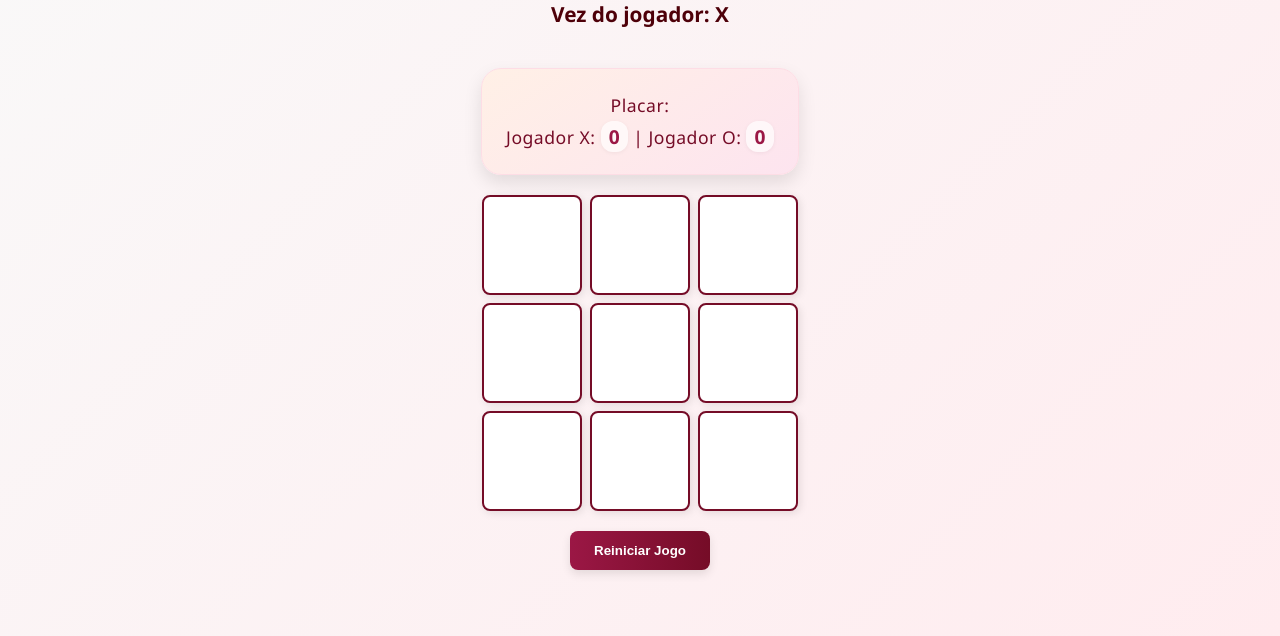
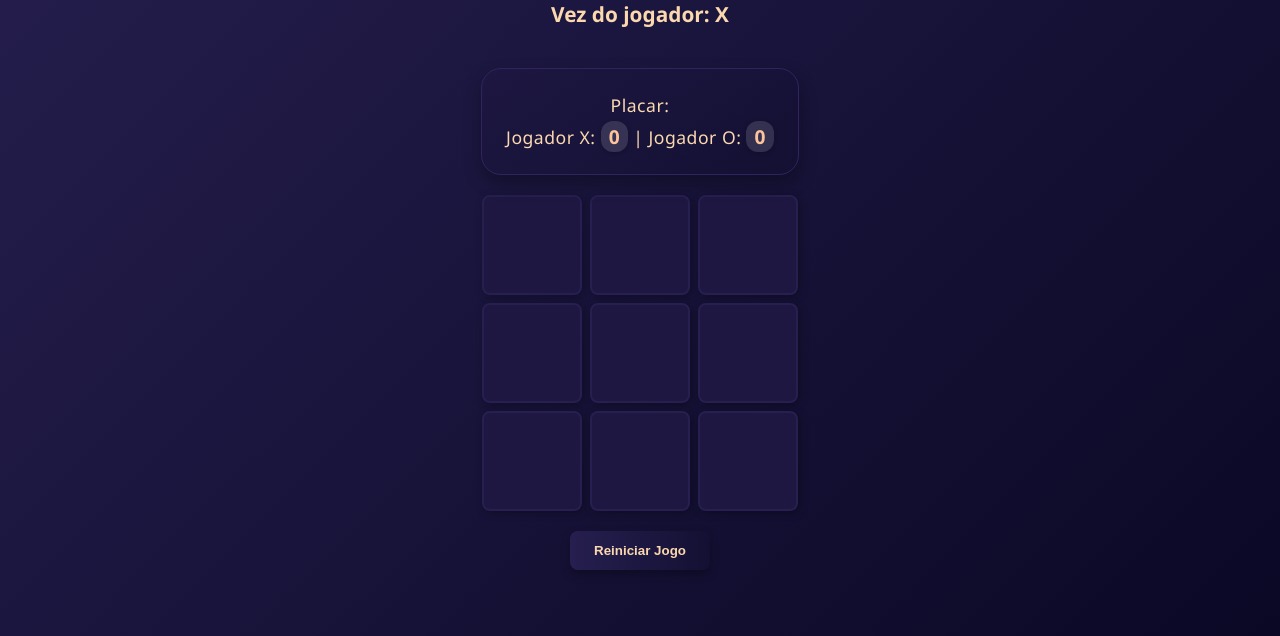
Before and after one commit to MandyCastilho/jogo_da_velha, a plain HTML site: page index.html in a window 1280 px wide. Shown: the part 164-800 px from the top of the page. Drawn offline with Linux system fonts and the light colour scheme.

Commit message:
🎮 Jogo da Velha - Estilo

```diff
--- a/style.css
+++ b/style.css
@@ -2,59 +2,59 @@
 
 body {
   font-family: 'Segoe UI', Tahoma, Geneva, Verdana, sans-serif;
-  background: linear-gradient(135deg, #f9f9f9, #ffecef);
+  background: linear-gradient(135deg, #261f4f, #0a0825);
   display: flex;
   flex-direction: column;
   align-items: center;
   justify-content: center;
   height: 100vh;
   margin: 0;
-  color: #333;
+  color: #e0e0f0;
   transition: background 0.5s ease;
 }
 
 h1 {
   margin-bottom: 16px;
-  color: #750c27;
+  color: #fec49b;
   font-size: 2.5rem;
   letter-spacing: 1px;
-  text-shadow: 1px 1px 2px #fcd8af;
+  text-shadow: 1px 1px 2px #000017;
 }
 
 #scoreboard {
   margin: 20px auto;
   padding: 18px 24px;
-  background: linear-gradient(145deg, #fff0e6, #fde4ef);
+  background: linear-gradient(145deg, #1d1741, #131033);
   border-radius: 20px;
-  box-shadow: 0 8px 18px rgba(0, 0, 0, 0.1);
+  box-shadow: 0 8px 18px rgba(0, 0, 0, 0.3);
   text-align: center;
   max-width: 320px;
   transition: all 0.4s ease;
   backdrop-filter: blur(6px);
-  border: 1px solid #fddde5;
+  border: 1px solid #2e255f;
 }
 
 #scoreboard:hover {
   transform: translateY(-4px);
-  box-shadow: 0 12px 24px rgba(0, 0, 0, 0.15);
+  box-shadow: 0 12px 24px rgba(0, 0, 0, 0.4);
 }
 
 #scoreboard p {
   margin: 6px 0;
   font-size: 1.1rem;
   font-weight: 500;
-  color: #750c27;
+  color: #fcd8af;
   letter-spacing: 0.5px;
 }
 
 #scoreboard span {
-  color: #9b1745;
+  color: #fec49b;
   font-weight: bold;
   font-size: 1.2rem;
   padding: 2px 8px;
-  background-color: #ffffffaa;
+  background-color: #ffffff22;
   border-radius: 12px;
-  box-shadow: 0 1px 4px rgba(0,0,0,0.05);
+  box-shadow: 0 1px 4px rgba(0,0,0,0.2);
 }
 
 #game {
@@ -66,53 +66,53 @@ h1 {
 }
 
 .cell {
-  background: #fff;
-  border: 2px solid #750c27;
+  background: #1d1741;
+  border: 2px solid #261f4f;
   border-radius: 8px;
   font-size: 2.5rem;
   font-weight: bold;
-  color: #750c27;
+  color: #fec49b;
   display: flex;
   align-items: center;
   justify-content: center;
   cursor: pointer;
   user-select: none;
-  box-shadow: 2px 2px 8px rgba(0, 0, 0, 0.1);
+  box-shadow: 2px 2px 8px rgba(0, 0, 0, 0.3);
   transition: background 0.3s ease, transform 0.2s;
 }
 
 .cell:hover {
-  background: #ffe3eb;
+  background: #2e255f;
   transform: scale(1.05);
 }
 
 #status {
   font-size: 1.3rem;
   margin-bottom: 20px;
-  color: #4e0009;
+  color: #fcd8af;
   font-weight: 600;
   text-align: center;
 }
 
 #resetBtn {
   padding: 12px 24px;
-  background: linear-gradient(to right, #9b1745, #750c27);
+  background: linear-gradient(to right, #261f4f, #131033);
   border: none;
-  color: white;
+  color: #fcd8af;
   font-weight: 600;
   border-radius: 8px;
   cursor: pointer;
   transition: background 0.3s ease, transform 0.2s;
-  box-shadow: 0 4px 10px rgba(0, 0, 0, 0.1);
+  box-shadow: 0 4px 10px rgba(0, 0, 0, 0.3);
 }
 
 #resetBtn:hover {
-  background: linear-gradient(to left, #9b1745, #750c27);
+  background: linear-gradient(to left, #261f4f, #131033);
   transform: scale(1.05);
 }
 
 .highlight {
-  background-color: #c0f4c0;
+  background-color: #43586e;
   font-weight: bold;
   border-radius: 6px;
   transition: background 0.3s ease;
```
